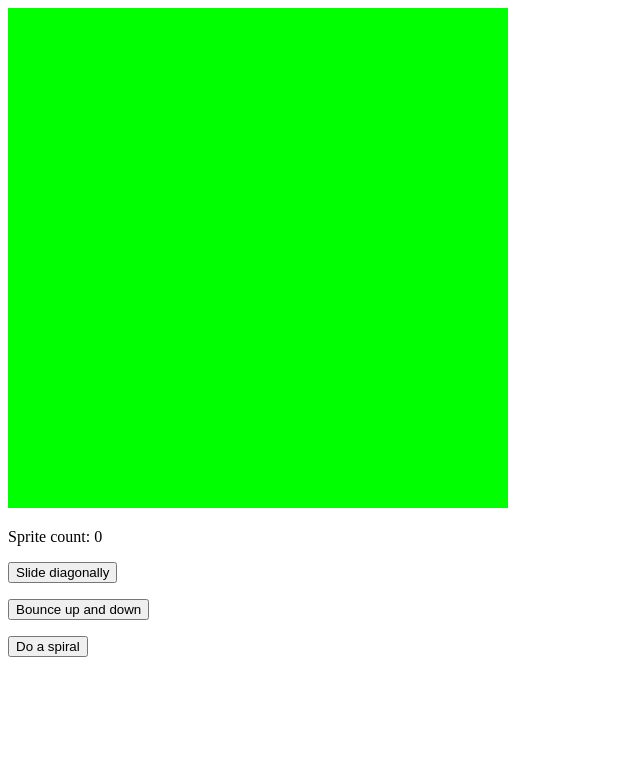
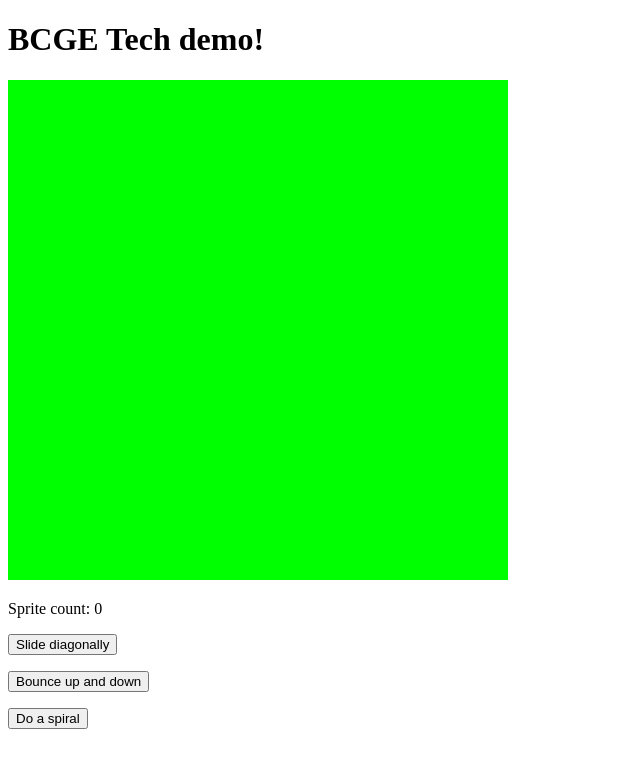
Before and after one commit to TheGLander/Zuckor, a plain HTML site: page index.html in a window 1280 px wide. Shown: the whole page, without its empty margins (0-640 px from the left). Drawn offline with Linux system fonts and the light colour scheme.

Commit message:
Added a header

```diff
--- a/index.html
+++ b/index.html
@@ -5,13 +5,14 @@
     <meta charset="UTF-8">
     <meta name="viewport" content="width=device-width, initial-scale=1.0">
     <meta http-equiv="X-UA-Compatible" content="ie=edge">
-    <title>The engine test</title>
+    <title>BCGE Tech demo!</title>
     <script src="functions.js"></script>
     <script src="jquery-3.4.1.min.js"></script>
     <script src="engine.js"></script>
 </head>
 
 <body>
+    <h1>BCGE Tech demo!</h1>
     <canvas id="game2"></canvas>
     <p id="counter">Sprite count: 0</p>
     <p><button onclick="
```
